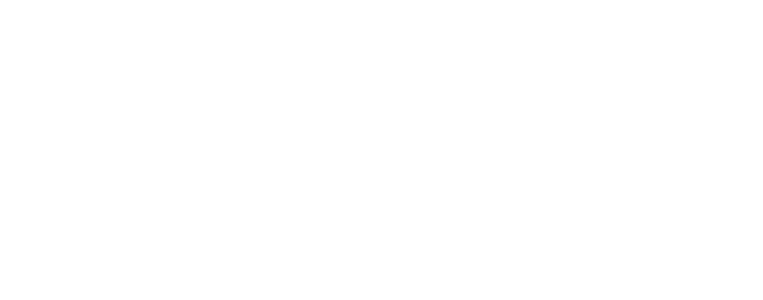
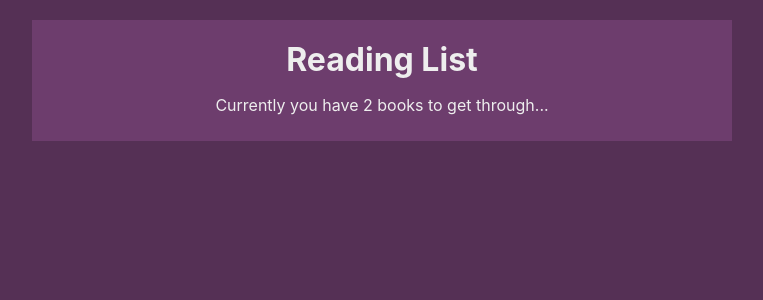
Before and after one commit to AzatErnis/booklist, a React (Create React App) app: page / in a window 1280 px wide. Shown: the top 300 px of the page, without its empty margins (258-1021 px from the left). Built offline with nearby package versions, Linux system fonts and the light colour scheme.

Commit message:
created Navbar component and added some style in index.css

```diff
--- a/package.json
+++ b/package.json
@@ -8,7 +8,8 @@
     "@testing-library/user-event": "^7.1.2",
     "react": "^16.13.1",
     "react-dom": "^16.13.1",
-    "react-scripts": "3.4.1"
+    "react-scripts": "3.4.1",
+    "uuid": "^7.0.3"
   },
   "scripts": {
     "start": "react-scripts start",
--- a/src/App.js
+++ b/src/App.js
@@ -1,9 +1,13 @@
 import React from 'react';
+import BookContextProvider from "./contexts/BookContext";
+import Navbar from './components/Navbar'
 
 function App() {
   return (
     <div className="App">
-
+      <BookContextProvider>
+        <Navbar />
+      </BookContextProvider>
     </div>
   );
 }
--- /dev/null
+++ b/src/components/Navbar.js
@@ -0,0 +1,14 @@
+import React, { useContext } from 'react'
+import { BookContext } from '../contexts/BookContext'
+
+const Navbar = () => {
+  const { books } = useContext(BookContext)
+  return (
+    <div className='navbar'>
+      <h1>Reading List</h1>
+      <p>Currently you have {books.length} books to get through...</p>
+    </div>
+  )
+}
+
+export default Navbar
--- a/src/contexts/BookContext.js
+++ b/src/contexts/BookContext.js
@@ -1,4 +1,5 @@
 import React, { createContext, useState} from 'react'
+import { v4 as uuidv4 } from 'uuid'
 
 export const BookContext = createContext()
 
@@ -7,8 +8,16 @@
     { title: 'name of the wind', author: 'patrick rothfuss', id: 1 },
     { title: 'the final erpire', author: 'brandon sanderson', id: 2 }
   ])
+
+  const addBook = (title, author) => {
+    setBooks([...books, {title, author, id: uuidv4()}])
+  }
+  const removeBook = id => {
+    setBooks([books.filter(book => book.id !== id)])
+  }
+
   return (
-    <BookContext.Provider value={books}>
+    <BookContext.Provider value={{ books, addBook, removeBook }}>
       { children }
     </BookContext.Provider>
   )
--- a/src/index.css
+++ b/src/index.css
@@ -5,9 +5,23 @@
     sans-serif;
   -webkit-font-smoothing: antialiased;
   -moz-osx-font-smoothing: grayscale;
+  background: #553055;
 }
 
-code {
-  font-family: source-code-pro, Menlo, Monaco, Consolas, 'Courier New',
-    monospace;
+.App {
+  background: #4c2a4c;
+  margin: 20px auto;
+  width: 90%;
+  max-width: 700px;
+  color: #eee
 }
+
+.navbar{
+  padding: 10px 20px;
+  text-align: center;
+  background: #6d3d6d;
+}
+
+.navbar h1 {
+  margin: 10px 0;
+}
```
Also changed, not shown: src/components/BookDetails.js (added), src/components/BookForm.js (added), src/components/BookList.js (added), 1 other file (tests, documents, lock files or other folders).
